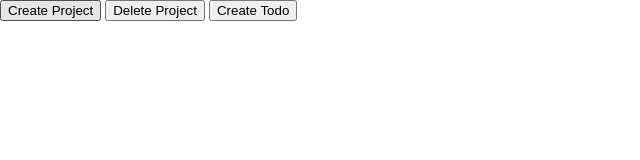
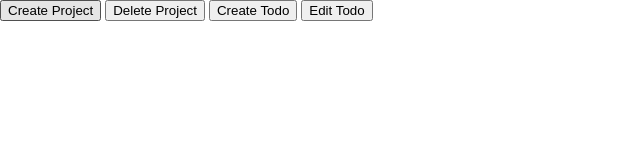
Before and after one commit to smartman15/todo-list, a website built with webpack: page src/template.html in a window 1280 px wide. Shown: the whole page, without its empty margins (0-640 px from the left). Built offline with nearby package versions, Linux system fonts and the light colour scheme.

Commit message:
Create Edit Todo Button in template.html

```diff
--- a/src/template.html
+++ b/src/template.html
@@ -11,6 +11,7 @@
             <button id="create-project">Create Project</button>
             <button id="delete-project">Delete Project</button>
             <button id="create-todo">Create Todo</button>
+            <button id="edit-todo">Edit Todo</button>
         </nav>
     </header>
 
```
